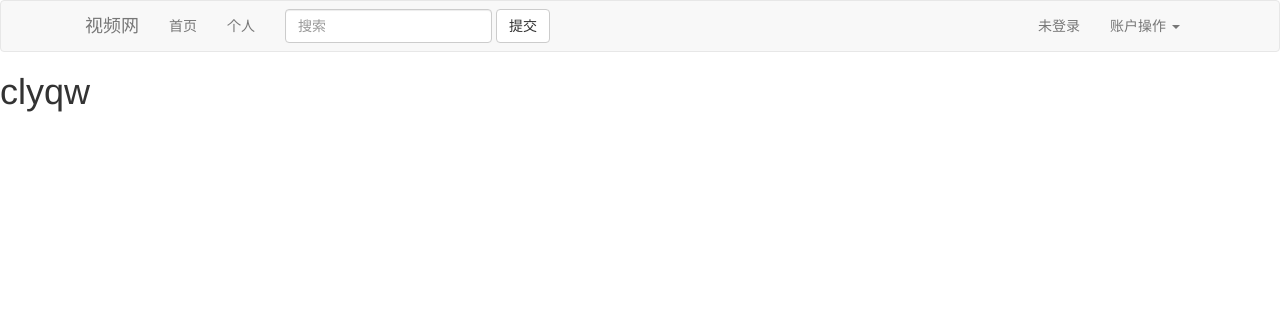
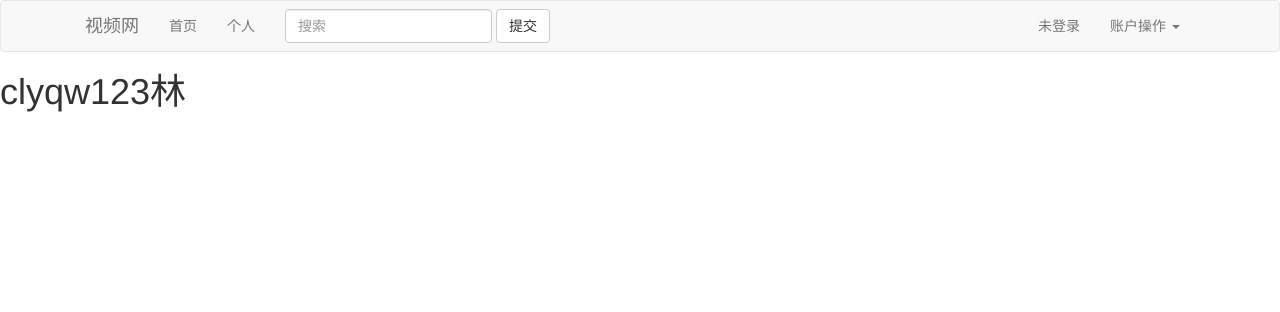
Before and after one commit to lyj20011210/dachuang, a Flask app: page / in a window 1280 px wide. Shown: the top 312 px of the page. Run offline with Flask 2, Linux system fonts and the light colour scheme; some libraries are stand-ins or nearby versions.

Commit message:
改index

```diff
--- a/templates/index.html
+++ b/templates/index.html
@@ -6,5 +6,6 @@
 {%  endblock %}
 
 {% block body %}
-    <h1>clyqw</h1>
+    <h1>clyqw123林</h1>
+
 {%  endblock %}
```
